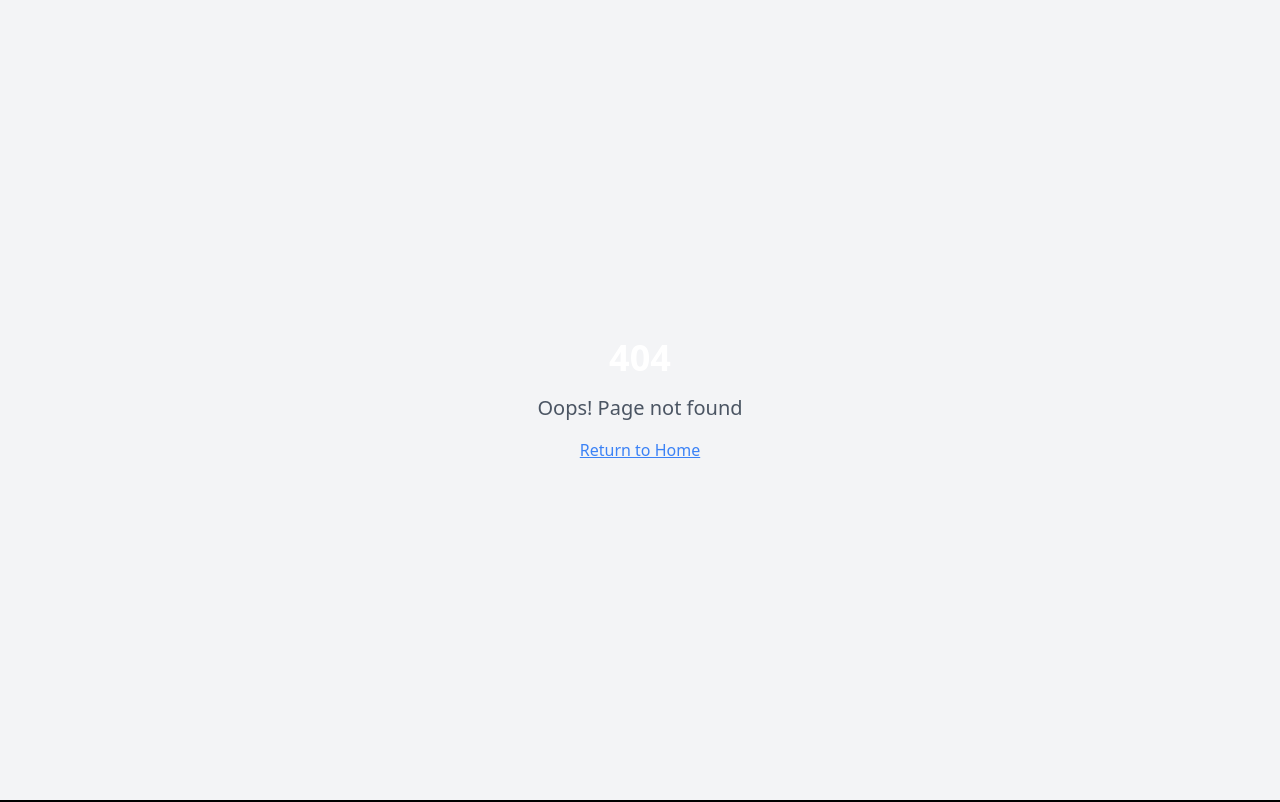
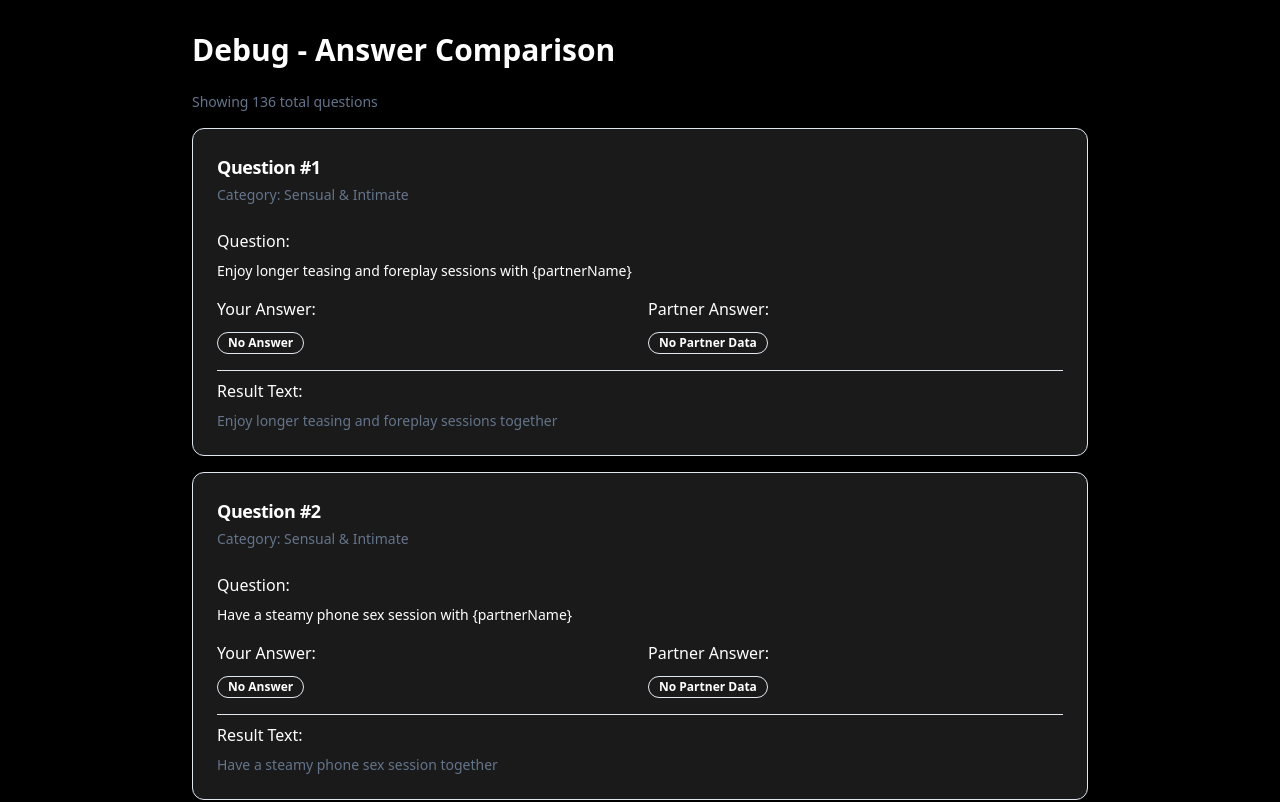
Before and after one commit to Fantasies-FYI/fantasies-fyi, a React (Vite) app: page /debug in a window 1280 px wide. Before the commit this address had no page. Shown: the top 802 px of the page. Built offline with nearby package versions, Linux system fonts and the light colour scheme.

Commit message:
Add Debug page
Create a new Debug page to display user and partner answers for debugging purposes. The page will be accessible directly via URL and will match the app's existing design and interface.

```diff
--- a/src/App.tsx
+++ b/src/App.tsx
@@ -4,6 +4,7 @@ import { TooltipProvider } from "@/components/ui/tooltip";
 import { QueryClient, QueryClientProvider } from "@tanstack/react-query";
 import { BrowserRouter, Routes, Route } from "react-router-dom";
 import Index from "./pages/Index";
+import Debug from "./pages/Debug";
 import NotFound from "./pages/NotFound";
 
 const queryClient = new QueryClient();
@@ -16,6 +17,7 @@ const App = () => (
       <BrowserRouter>
         <Routes>
           <Route path="/" element={<Index />} />
+          <Route path="/debug" element={<Debug />} />
           {/* ADD ALL CUSTOM ROUTES ABOVE THE CATCH-ALL "*" ROUTE */}
           <Route path="*" element={<NotFound />} />
         </Routes>
--- /dev/null
+++ b/src/pages/Debug.tsx
@@ -0,0 +1,145 @@
+import React from "react";
+import { Card, CardContent, CardHeader, CardTitle } from "@/components/ui/card";
+import { Badge } from "@/components/ui/badge";
+import sampleFantasies from "@/data/sampleFantasies";
+import { getUserProfile, getUserAnswers } from "@/utils/storage";
+import { ExtendedUserProfile } from "@/types/user";
+
+const Debug = () => {
+  const profile = getUserProfile() as ExtendedUserProfile;
+  const userAnswers = getUserAnswers();
+
+  // Get partner answers from localStorage if available
+  const partnerDataString = localStorage.getItem("partnerData");
+  const partnerData = partnerDataString ? JSON.parse(partnerDataString) : null;
+  const partnerAnswers = partnerData?.answers || [];
+
+  const getUserAnswer = (fantasyId: number): string => {
+    const answer = userAnswers.find(a => a.fantasyId === fantasyId)?.answer;
+    switch (answer) {
+      case "interested": return "Interested";
+      case "conditionally": return "Maybe";
+      case "notInterested": return "Not Interested";
+      default: return "No Answer";
+    }
+  };
+
+  const getPartnerAnswer = (fantasyId: number): string => {
+    if (!partnerAnswers.length) return "No Partner Data";
+    const answer = partnerAnswers.find(a => a.fantasyId === fantasyId)?.answer;
+    switch (answer) {
+      case "interested": return "Interested";
+      case "conditionally": return "Maybe";
+      case "notInterested": return "Not Interested";
+      default: return "No Answer";
+    }
+  };
+
+  const getAnswerBadgeVariant = (answer: string) => {
+    switch (answer) {
+      case "Interested": return "default";
+      case "Maybe": return "secondary";
+      case "Not Interested": return "destructive";
+      default: return "outline";
+    }
+  };
+
+  return (
+    <div className="container mx-auto px-4 py-8">
+      <div className="max-w-4xl mx-auto">
+        <h1 className="text-3xl font-bold mb-6">Debug - Answer Comparison</h1>
+
+        {profile && (
+          <Card className="mb-6">
+            <CardHeader>
+              <CardTitle>User Profile</CardTitle>
+            </CardHeader>
+            <CardContent>
+              <div className="grid grid-cols-2 gap-4">
+                <div>
+                  <p><strong>Name:</strong> {profile.name}</p>
+                  <p><strong>Gender:</strong> {profile.gender}</p>
+                  <p><strong>Age Range:</strong> {profile.ageRange}</p>
+                </div>
+                <div>
+                  <p><strong>Partner Name:</strong> {profile.partnerName}</p>
+                  {profile.partnerGender && (
+                    <p><strong>Partner Gender:</strong> {profile.partnerGender}</p>
+                  )}
+                </div>
+              </div>
+            </CardContent>
+          </Card>
+        )}
+
+        <div className="mb-4">
+          <p className="text-sm text-muted-foreground">
+            Showing {sampleFantasies.length} total questions
+            {partnerAnswers.length > 0 && ` | Partner has ${partnerAnswers.length} answers`}
+          </p>
+        </div>
+
+        <div className="space-y-4">
+          {sampleFantasies.map((fantasy) => {
+            const userAnswer = getUserAnswer(fantasy.id);
+            const partnerAnswer = getPartnerAnswer(fantasy.id);
+
+            return (
+              <Card key={fantasy.id}>
+                <CardHeader>
+                  <div className="flex justify-between items-start">
+                    <div className="flex-1">
+                      <CardTitle className="text-lg">Question #{fantasy.id}</CardTitle>
+                      <p className="text-sm text-muted-foreground mt-1">
+                        Category: {fantasy.category}
+                      </p>
+                    </div>
+                  </div>
+                </CardHeader>
+                <CardContent>
+                  <div className="space-y-4">
+                    {/* Question Text */}
+                    <div>
+                      <p className="font-medium mb-2">Question:</p>
+                      <p className="text-sm">
+                        {profile?.gender === "male" ? fantasy.fantasy.male : fantasy.fantasy.female}
+                      </p>
+                    </div>
+
+                    {/* Answers */}
+                    <div className="grid grid-cols-1 md:grid-cols-2 gap-4">
+                      <div>
+                        <p className="font-medium mb-2">Your Answer:</p>
+                        <Badge variant={getAnswerBadgeVariant(userAnswer)}>
+                          {userAnswer}
+                        </Badge>
+                      </div>
+                      <div>
+                        <p className="font-medium mb-2">Partner Answer:</p>
+                        <Badge variant={getAnswerBadgeVariant(partnerAnswer)}>
+                          {partnerAnswer}
+                        </Badge>
+                      </div>
+                    </div>
+
+                    {/* Result Text */}
+                    {fantasy.fantasy.result && (
+                      <div className="pt-2 border-t">
+                        <p className="font-medium mb-2">Result Text:</p>
+                        <p className="text-sm text-muted-foreground">
+                          {fantasy.fantasy.result}
+                        </p>
+                      </div>
+                    )}
+                  </div>
+                </CardContent>
+              </Card>
+            );
+          })}
+        </div>
+      </div>
+    </div>
+  );
+};
+
+export default Debug;
```
